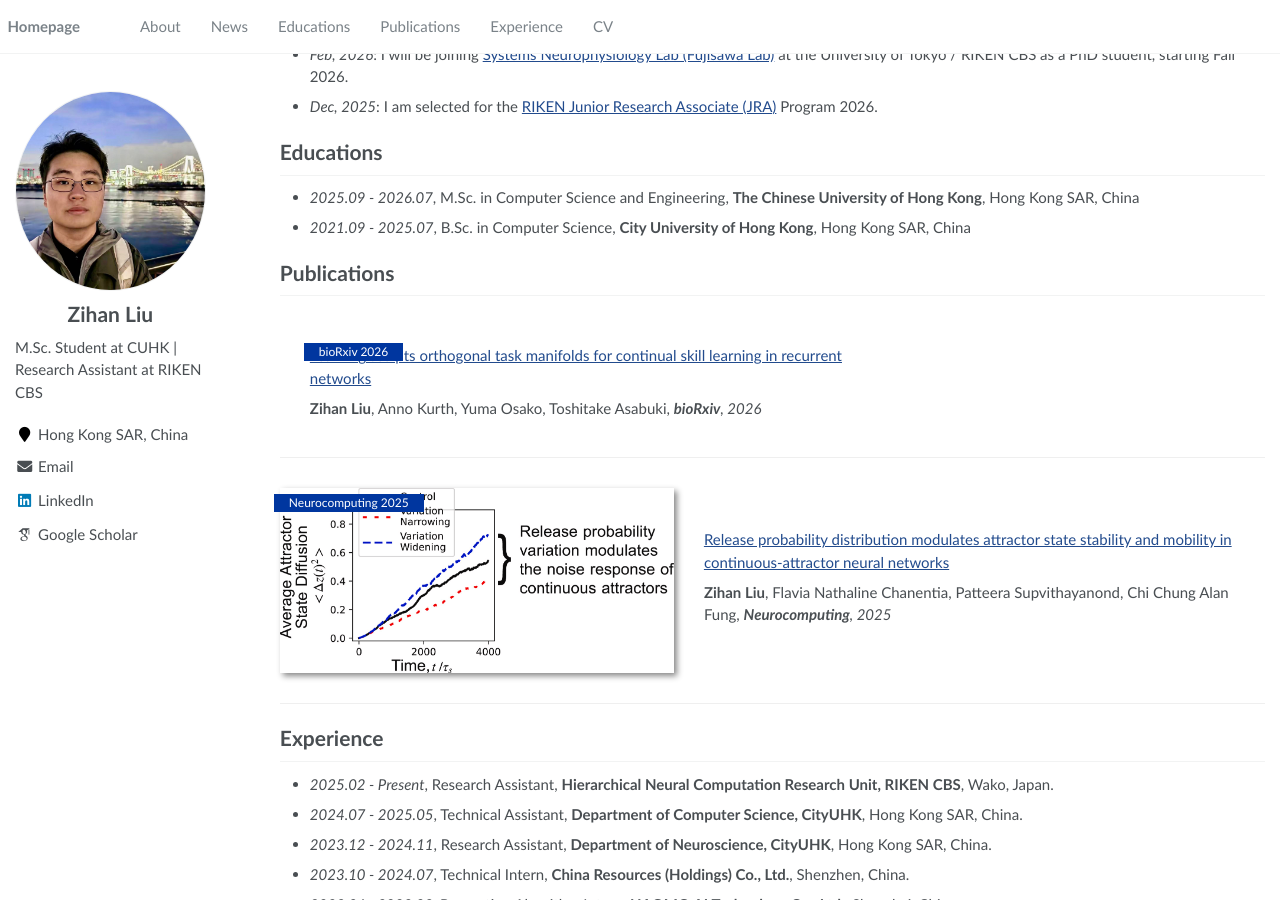
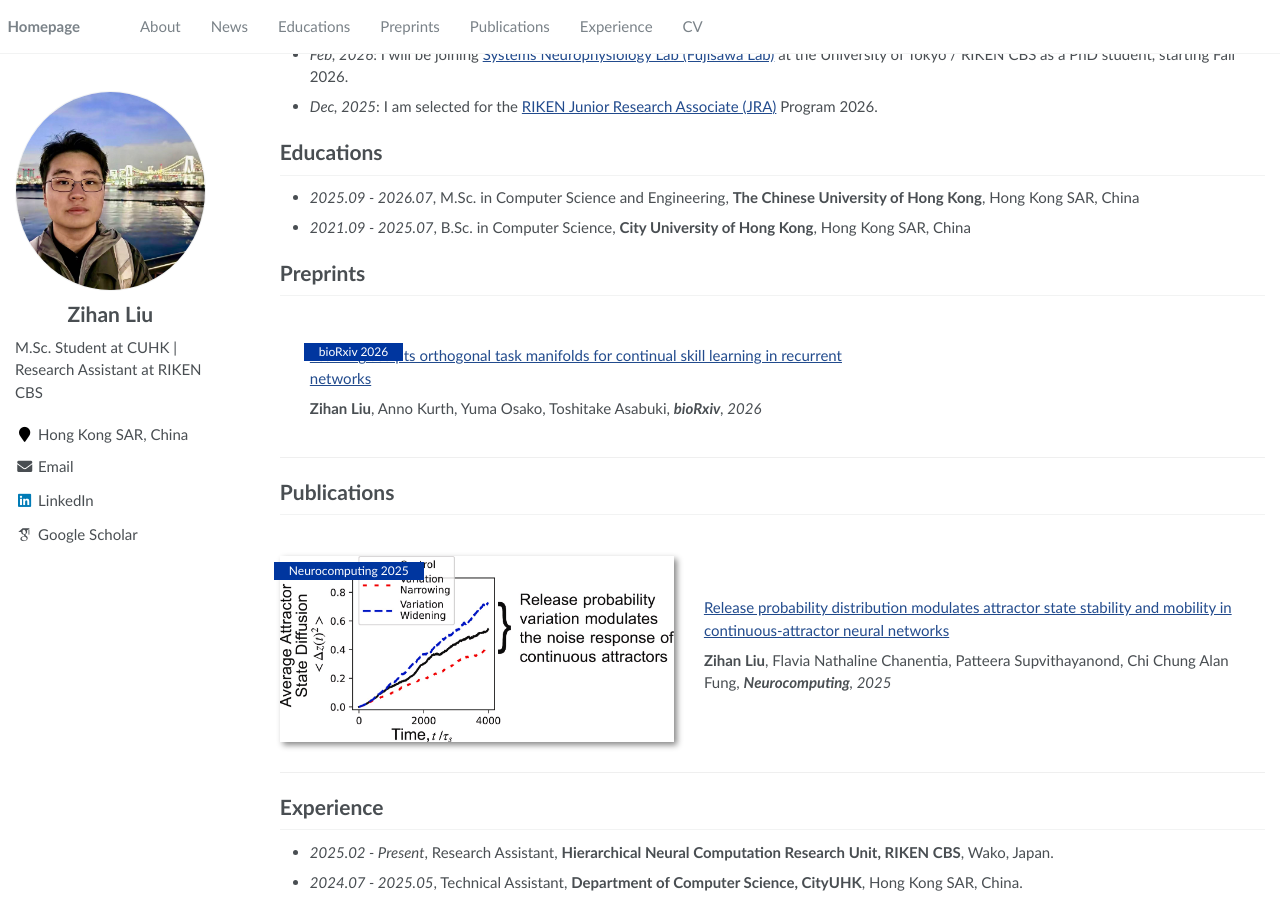
Before and after one commit to zihanliu987/zihanliu987.github.io, a Jekyll site: the page built from _pages/about.md, in a window 1280 px wide and 900 px high, scrolled down 441 px. Built offline with Jekyll 4.4.1, drawn with Linux system fonts in a browser that asks for light colours; some web fonts are replaced.

Commit message:
Move preprint into separate section
Co-authored-by: Cursor <cursoragent@cursor.com>

```diff
--- a/_data/navigation.yml
+++ b/_data/navigation.yml
@@ -9,6 +9,9 @@ main:
   - title: "Educations"
     url: "#educations"
 
+  - title: "Preprints"
+    url: "#preprints"
+
   - title: "Publications"
     url: "#publications"
 
--- a/_pages/about.md
+++ b/_pages/about.md
@@ -39,7 +39,7 @@ Apart from these, I am also interested in:
 - *2025.09 - 2026.07*, M.Sc. in Computer Science and Engineering, **The Chinese University of Hong Kong**, Hong Kong SAR, China
 - *2021.09 - 2025.07*, B.Sc. in Computer Science, **City University of Hong Kong**, Hong Kong SAR, China
 
-# Publications
+# Preprints
 
 <div class='paper-box'><div class='paper-box-text' markdown="1">
 
```
Also changed, not shown: other parts of _pages/about.md (+2 -0 lines).
